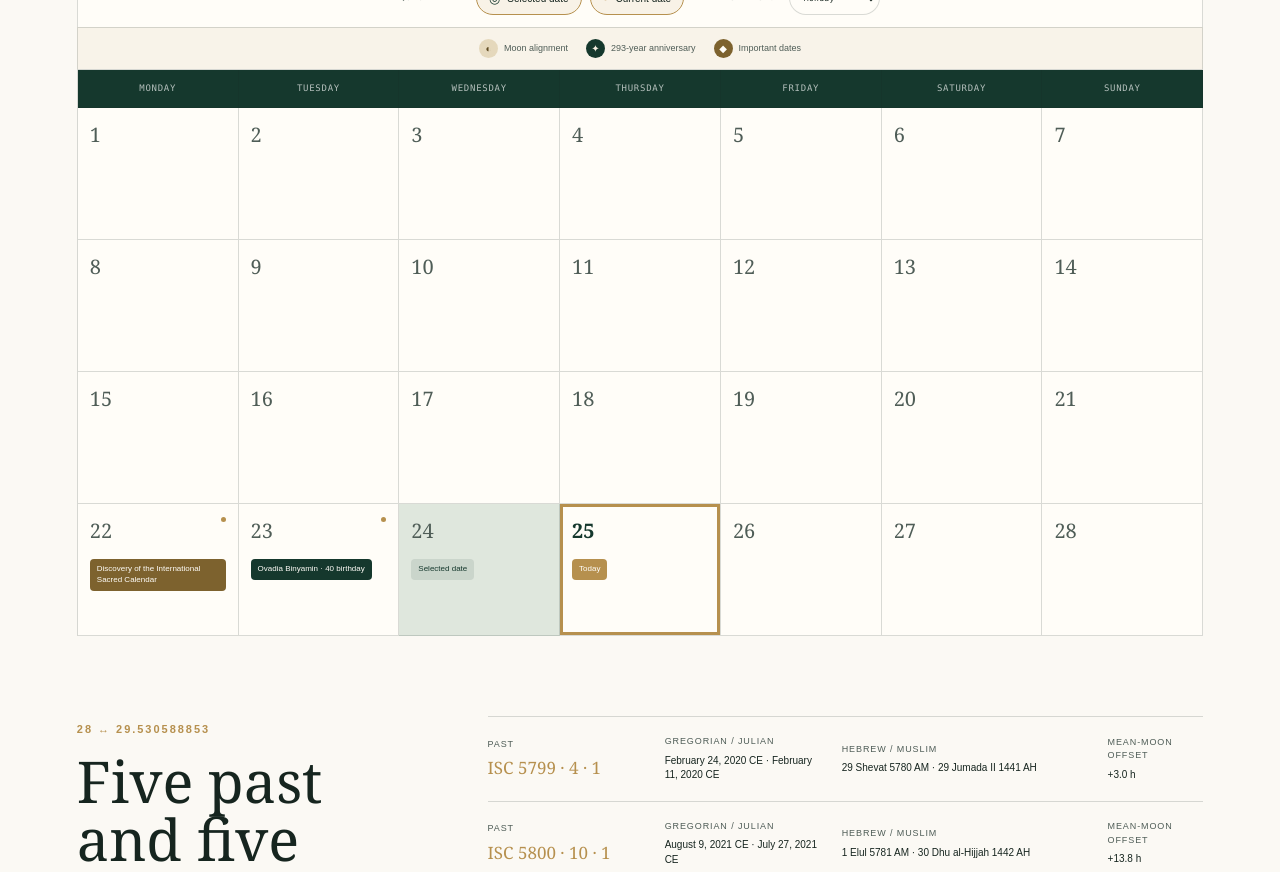
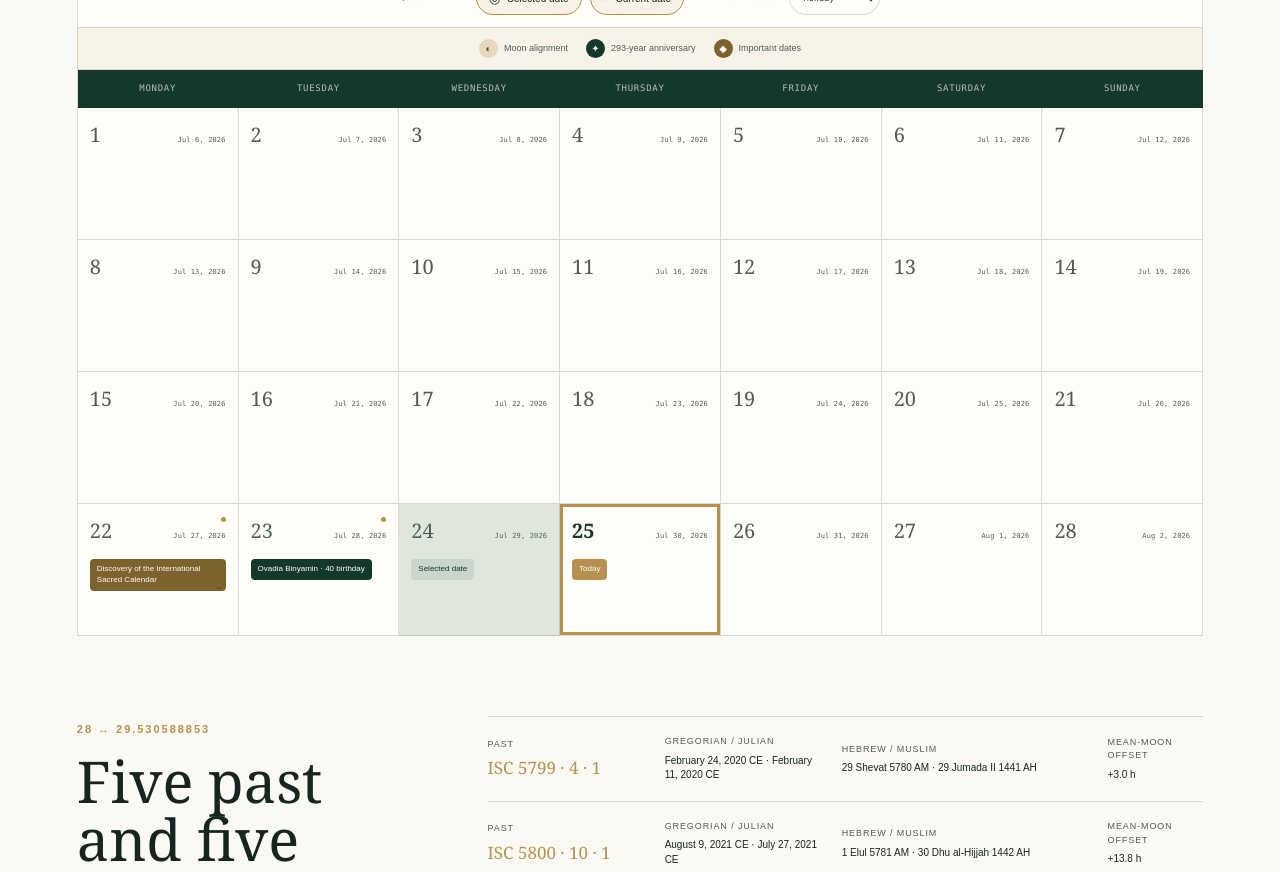
Before and after one commit to benmyrgorod/international-sacred-calendar, a Next.js app: page / in a window 1280 px wide. Shown: the part 4800-5672 px from the top of the page. Built offline with nearby package versions, Linux system fonts and the light colour scheme.

Commit message:
Show Gregorian dates in calendar grid

```diff
--- a/app/globals.css
+++ b/app/globals.css
@@ -1270,6 +1270,22 @@ h1 em {
   font-size: 20px;
 }
 
+.calendar-day-heading {
+  display: flex;
+  align-items: baseline;
+  justify-content: space-between;
+  gap: 8px;
+}
+
+.gregorian-date {
+  color: var(--ink-soft);
+  font-family: var(--font-geist-mono), monospace;
+  font-size: 7px;
+  letter-spacing: 0.02em;
+  line-height: 1.3;
+  text-align: end;
+}
+
 .day-events {
   margin-top: 13px;
   display: flex;
--- a/app/page.tsx
+++ b/app/page.tsx
@@ -182,6 +182,19 @@ function localizedWeekday(fixed: number, locale: string): string {
     weekday: "long",
     timeZone: "UTC",
   }).format(date);
+}
+
+function formatGridGregorianDate(fixed: number, locale: string): string {
+  const date = gregorianFromFixed(fixed);
+  const month = new Intl.DateTimeFormat(locale, {
+    month: "short",
+    timeZone: "UTC",
+  }).format(new Date(Date.UTC(2024, date.month - 1, 1)));
+  const year = date.year > 0 ? `${date.year}` : `${1 - date.year} BCE`;
+
+  return locale === "en-US"
+    ? `${month} ${date.day}, ${year}`
+    : `${date.day} ${month} ${year}`;
 }
 
 function equivalentFor(kind: CalendarKind, fixed: number): CalendarDate {
@@ -955,7 +968,12 @@ export default function Home() {
                   aria-current={isToday ? "date" : undefined}
                   key={day}
                 >
-                  <span className="day-number">{day}</span>
+                  <div className="calendar-day-heading">
+                    <span className="day-number">{day}</span>
+                    <span className="gregorian-date">
+                      {formatGridGregorianDate(cellFixed, languageConfig.locale)}
+                    </span>
+                  </div>
                   <div className="day-events">
                     {selected ? (
                       <span className="event-pill selected-pill">
```
Also changed, not shown: 2 other files (tests, documents, lock files or other folders).
